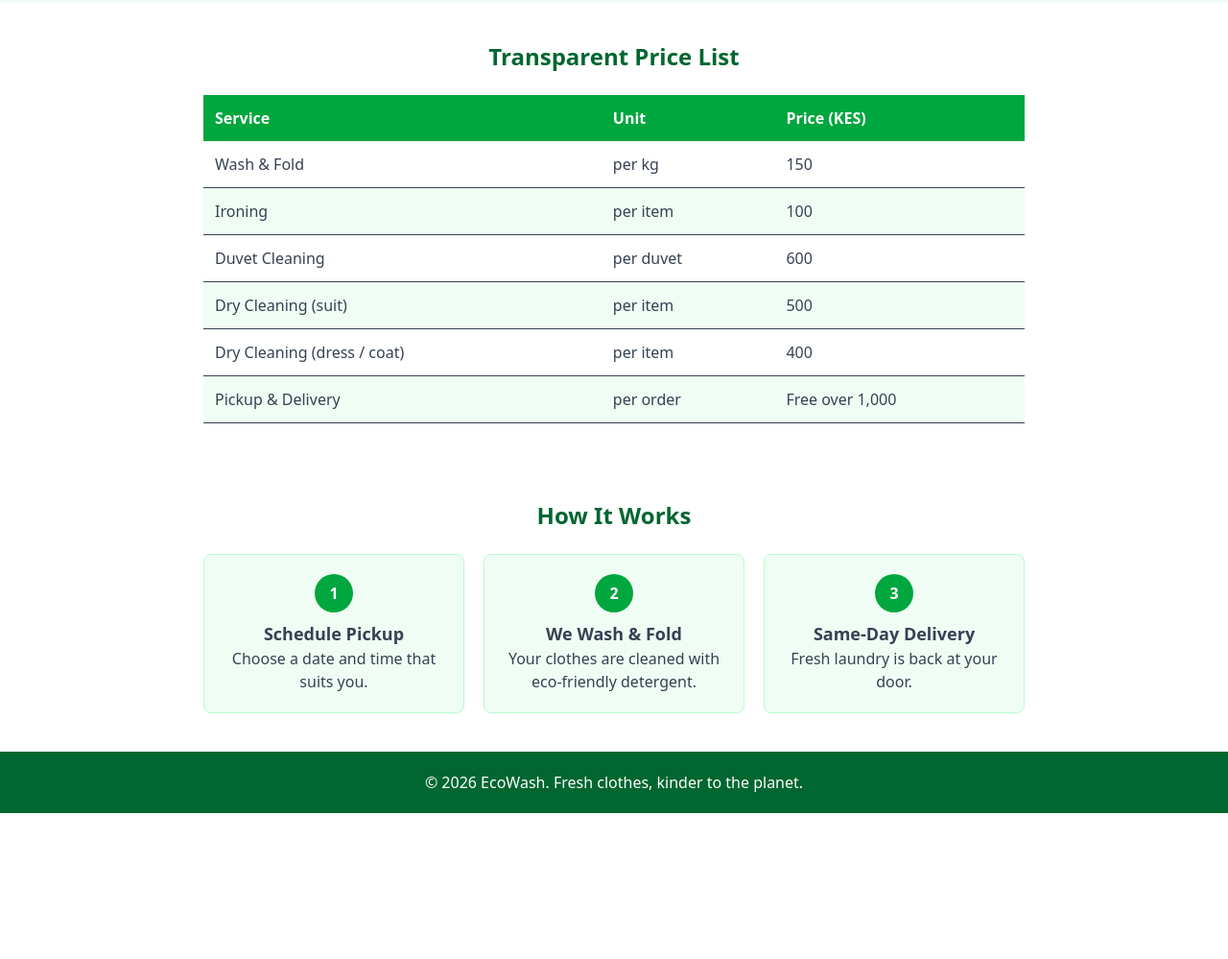
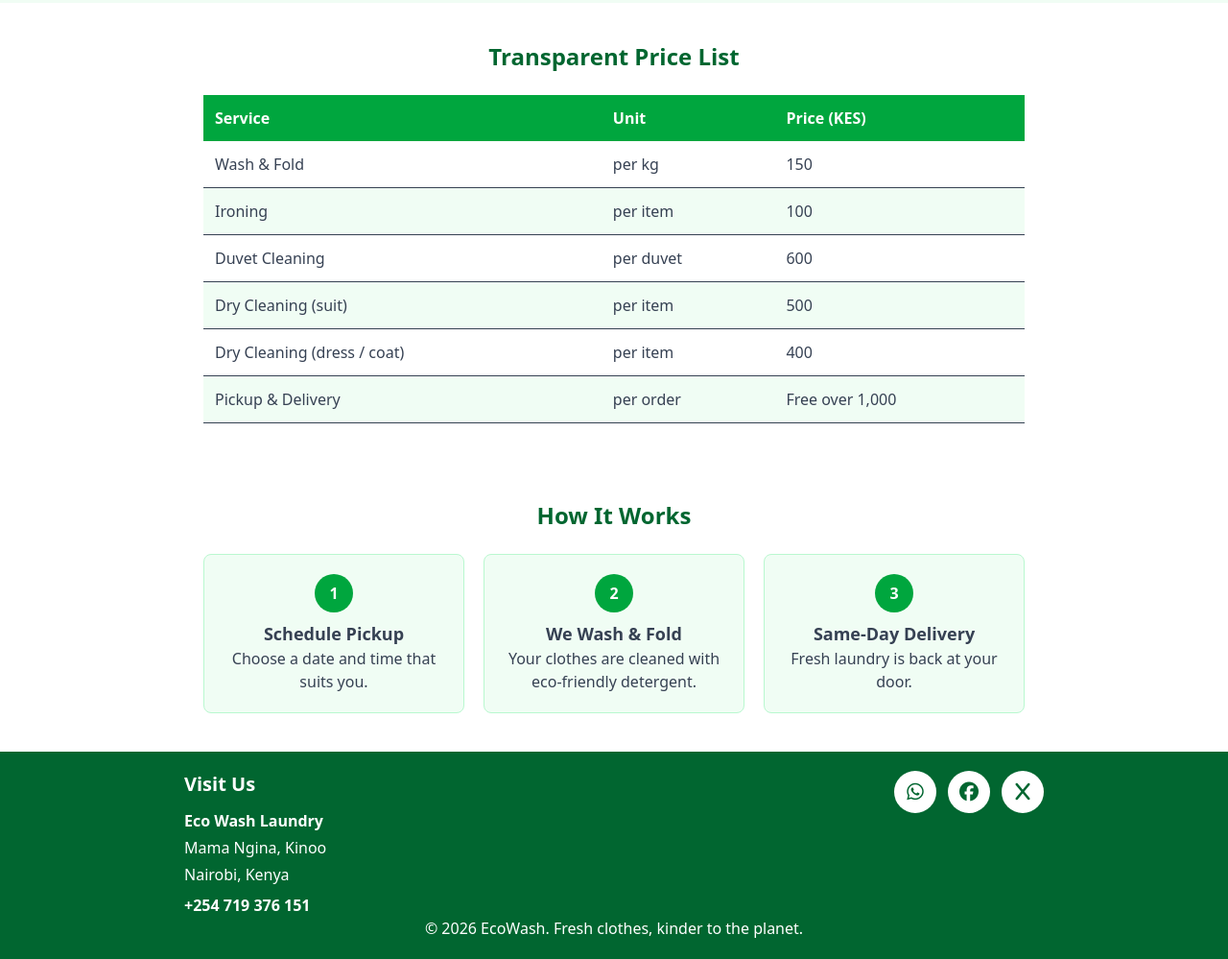
Before and after one commit to Ogwenoirene/Eco-Wash, a plain HTML site: page index.html in a window 1280 px wide. Shown: the part 573-1572 px from the top of the page at 96% size. Before the commit the page ends 1420 px from the top, so only its background shows below. Drawn offline with nearby package versions, Linux system fonts and the light colour scheme.

Commit message:
add span tag in the footer with adress

```diff
--- a/index.html
+++ b/index.html
@@ -5,6 +5,8 @@
   <meta name="viewport" content="width=device-width, initial-scale=1">
   <title>Home | EcoWash</title>
   <script src="https://cdn.jsdelivr.net/npm/@tailwindcss/browser@4"></script>
+  <script src="https://kit.fontawesome.com/0906bc9ec6.js" crossorigin="anonymous"></script>
+</head>
 </head>
 <body class="font-sans text-gray-700">
 
@@ -77,6 +79,31 @@
 </section>
 
 <footer class="bg-green-800 p-5 text-center text-white">
+  <div class="mx-auto flex max-w-4xl flex-col items-center gap-8 text-center md:flex-row md:items-start md:justify-between md:text-left">
+
+    <div aria-labelledby="visit-title">
+      <h2 id="visit-title" class="mb-3 text-xl font-bold">Visit Us</h2>
+      <address class="flex flex-col gap-1 not-italic">
+        <span class="font-semibold">Eco Wash Laundry</span>
+        <span>Mama Ngina, Kinoo</span>
+        <span>Nairobi, Kenya</span>
+        <a href="tel:+254719376151" class="mt-1 font-semibold hover:underline">+254 719 376 151</a>
+      </address>
+    </div>
+
+    <div class="flex items-center gap-3">
+      <span class="flex h-11 w-11 items-center justify-center rounded-full bg-white text-xl text-green-800 hover:bg-green-100">
+        <i class="fa-brands fa-whatsapp"></i>
+      </span>
+      <span class="flex h-11 w-11 items-center justify-center rounded-full bg-white text-xl text-green-800 hover:bg-green-100">
+        <i class="fa-brands fa-facebook"></i>
+      </span>
+      <span class="flex h-11 w-11 items-center justify-center rounded-full bg-white text-xl text-green-800 hover:bg-green-100">
+        <i class="fa-solid fa-x"></i>
+      </span>
+    </div>
+
+  </div>
   <p>&copy; 2026 EcoWash. Fresh clothes, kinder to the planet.</p>
 </footer>
 
```
Also changed, not shown: book.html (+5 -5 lines).
